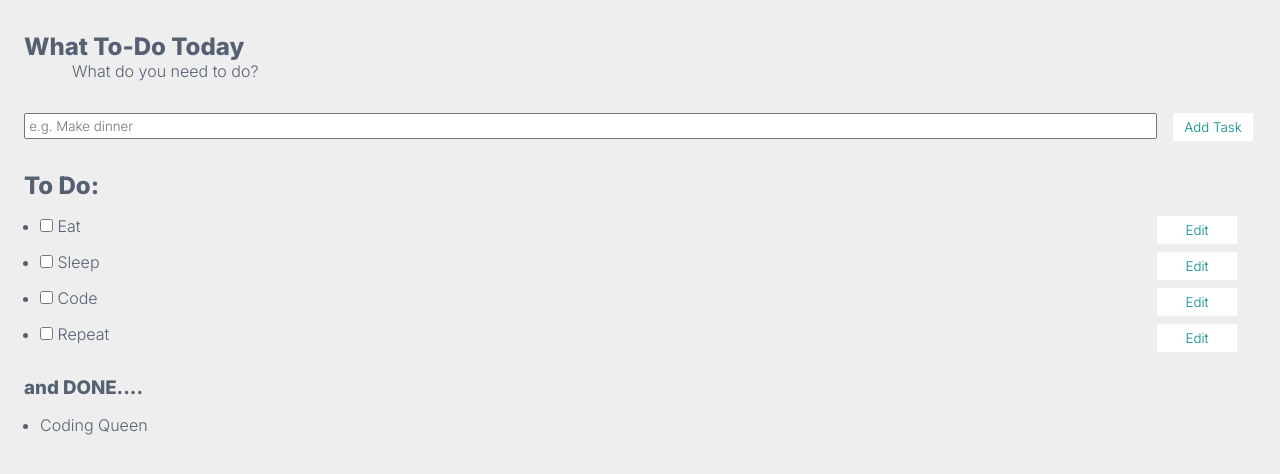
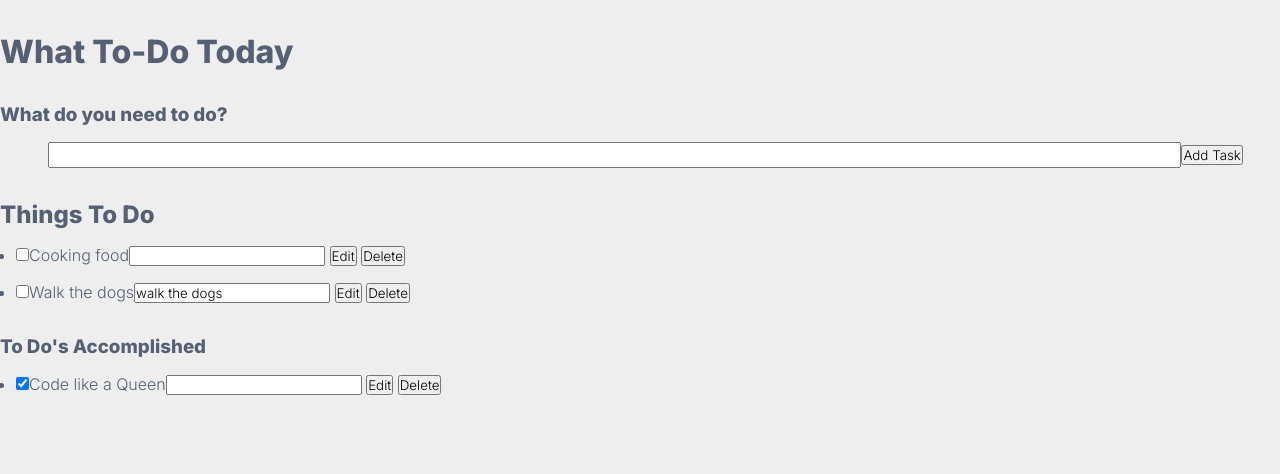
Before and after one commit to Heychani/To-Do-App-Take-4, a plain HTML site: page index.html in a window 1280 px wide. Drawn offline with Linux system fonts and the light colour scheme.

Commit message:
Changing it up
Mixing all my to-do App projects to have one that works from different functions

```diff
--- a/index.html
+++ b/index.html
@@ -14,48 +14,31 @@
     <link rel="stylesheet" href="todo.css" />
 </head>
 <body>
-<section class="header">
+    <div class="container">
 
 <h1> What To-Do Today</h1>
-<p>What do you need to do? </p>
+<h3>What do you need to do? </h3>
+<p>
+    <input id="new-task" type="text"><button>Add Task</button>
+</p>
 
-<div class="new-task-header box">
+<h2>Things To Do </h2>
+<ul id="incomplete-tasks">
+    <li><input type="checkbox"><label>Cooking food</label><input type="text">
+        <button class="edit">Edit</button>
+        <button class="delete">Delete</button></li>
+    <li><input type="checkbox"><label>Walk the dogs</label><input type="text" value="walk the dogs">
+        <button class="edit">Edit</button>
+        <button class="delete">Delete</button></li>
+</ul>
 
-    <!-- <label for="new-task">Add new Task</label> -->
-    <input type="text" id="new-task" placeholder="e.g. Make dinner">
-        <button id="addTask">Add Task</button>
-
+<h3>To Do's Accomplished</h3>
+<ul id="completed-tasks">
+    <li><input type="checkbox" checked><label>Code like a Queen</label><input type="text">
+    <button class="edit">Edit</button>
+    <button class="delete">Delete</button></li>
+</ul>
 </div>
-
-<div class="todo-list box">
-
-    <h2>To Do: </h2>
-    <ul>
-        <li><input type="checkbox" id="checklist"><label> Eat
-            <button type="submit" id="edit-button">Edit</button>
-        </li>
-        <li><input type="checkbox" id="checklist"><label> Sleep
-            <button type="submit" id="edit-button">Edit</button>
-        </li>
-        <li><input type="checkbox" id="checklist"><label> Code
-            <button type="submit" id="edit-button">Edit</button>
-        </li>
-        <li><input type="checkbox" id="checklist"><label> Repeat
-            <button type="submit" id="edit-button">Edit</button>
-        </li>
-    </ul>
-</div>
-
-<div class="complete-list box">
-
-    <h3>and DONE....</h2>
-    <ul>
-        <li> Coding Queen </li>
-    </ul>
-
-</div>
-
-</section>
 
 </body>
 <script src="app.js"></script>
```
Also changed, not shown: app.js (+10 -4 lines).
